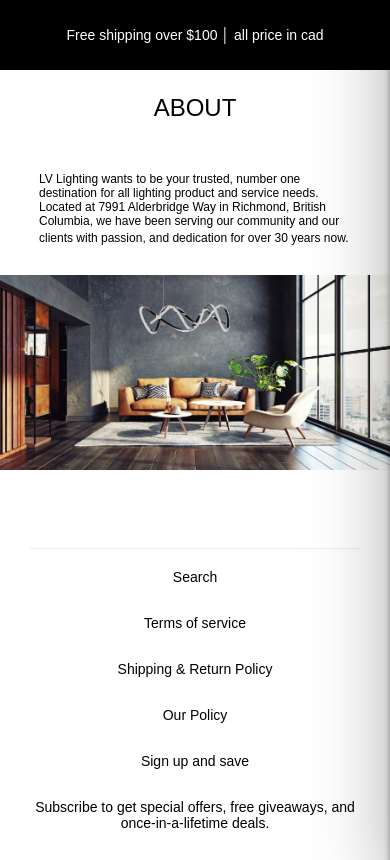
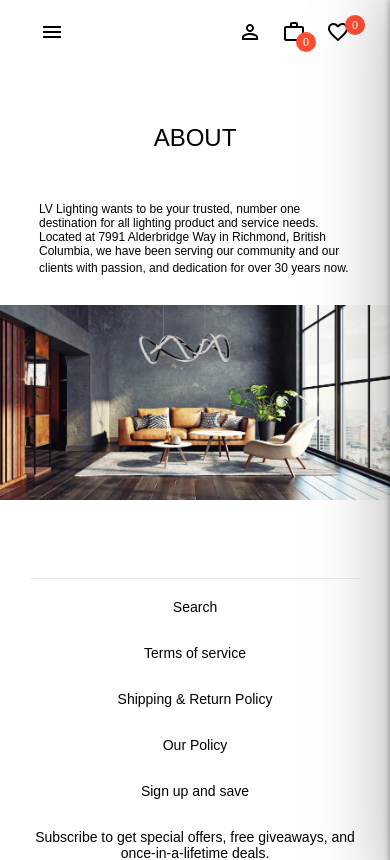
Before and after one commit to ahmedkhaled2030/Tesla-lighting, a Next.js app: page /about in a window 390 px wide. Shown: the top 860 px of the page. Built offline with nearby package versions, Linux system fonts and the light colour scheme.

Commit message:
navbar Design Responsive

```diff
--- a/components/Layout.js
+++ b/components/Layout.js
@@ -9,8 +9,8 @@
 
   return (
     <>
-            <PromoSlider />
-      {/* <Navbar cartOpen ={cartOpen}  setCartOpen={setCartOpen}  setCloseWishList ={setCloseWishList} searchOpen={searchOpen}  setSearchOpen={setSearchOpen} /> */}
+            {/* <PromoSlider /> */}
+      <Navbar cartOpen ={cartOpen}  setCartOpen={setCartOpen}  setCloseWishList ={setCloseWishList} searchOpen={searchOpen}  setSearchOpen={setSearchOpen} />
           {children }
           <Footer />
     </>
--- a/components/Navbar.jsx
+++ b/components/Navbar.jsx
@@ -5,32 +5,89 @@
   PersonOutlineOutlined,
   WorkOutlineOutlined,
   FavoriteBorderOutlined,
+  Menu,
 } from "@mui/icons-material";
 import Cart from "./Cart";
-import { useState } from "react";
+import { useRef, useState } from "react";
 import primaryMenus from "../utils/navbar.json";
 import CategoriesNavbar from "./CategoriesNavbar";
 import { useSelector } from "react-redux";
 
-
-const Navbar = ({ setCloseWishList,setCartOpen ,setSearchOpen }) => {
-
+import Link from "next/link";
+const Navbar = ({ setCloseWishList, setCartOpen, setSearchOpen }) => {
   const { menus } = primaryMenus;
+  const [menuOpened, setMenuOpened] = useState(false);
+  const menuRef = useRef();
   // console.log(menus , "menus");
   const [status, setStatus] = useState(false);
   const quantity = useSelector((state) => state.cart.quantity);
   return (
-    <div className={`xPaddings ${styles.container}`}>
+    <div className={styles.container}>
+      <div className={styles.mobileWrapper}>
+        <div
+          className={`${styles.listWrapper}  ${
+            menuOpened ? styles.open : " "
+          } `}
+        >
+          <div className={`secondaryText ${styles.listItem}`}>HOME</div>
+          <div className={`secondaryText ${styles.listItem}`}>CATEGORIES</div>
+          <div className={`secondaryText ${styles.listItem}`}>ABOUT</div>
+          <div className={`secondaryText ${styles.listItem}`}>CONTACT</div>
+          <div className={`secondaryText ${styles.listItem}`}>PORTFOLIO</div>
+          <div className={`secondaryText ${styles.listItem}`}>FLYER</div>
+          <div className={`secondaryText ${styles.listItem}`}>LOGIN</div>
+        </div>
+        <div className={styles.left}>
+          <Menu onClick={() => setMenuOpened((prev) => !prev)} />
+        </div>
+
+        {/* <div className={styles.center}>
+          <Image
+            src="/img/logo.png"
+            alt=""
+            width="100"
+            height="100"
+            objectFit="contain"
+          />
+        </div> */}
+
+        <div className={styles.right}>
+          <div className={styles.iconWrapper}>
+            <PersonOutlineOutlined className={styles.icon} />
+          </div>
+          <div className={styles.iconWrapper} onClick={() => setCartOpen(true)}>
+            <WorkOutlineOutlined className={styles.icon} />
+
+            <span>{quantity}</span>
+          </div>
+
+          <div
+            className={styles.iconWrapper}
+            onClick={() => setCloseWishList(false)}
+          >
+            <FavoriteBorderOutlined className={styles.icon} />
+            <span>0</span>
+          </div>
+        </div>
+      </div>
       <div className={styles.wrapper}>
         <div className={styles.item} onClick={() => setSearchOpen(true)}>
-        <Search className={styles.icon}  />
+          <Search className={styles.icon} />
         </div>
         <div className={styles.item}>
           <ul className={styles.listWrapper}>
             <li className={`secondaryText ${styles.listItem}`}>HOME</li>
             <li className={`secondaryText ${styles.listItem}`}>CATEGORIES</li>
             <li className={`secondaryText ${styles.listItem}`}>ABOUT</li>
-          <Image src="/img/navbarLogo.png" alt="" width="800" height="800" objectFit="contain" />
+            <Link href={`/`} passHref>
+            <Image
+       src="/img/logo.png"
+              alt=""
+              width="200"
+              height="150"
+              objectFit="contain"
+              />
+              </Link>
             <li className={`secondaryText ${styles.listItem}`}>CONTACT</li>
             <li className={`secondaryText ${styles.listItem}`}>PORTFOLIO</li>
             <li className={`secondaryText ${styles.listItem}`}>FLYER</li>
@@ -40,20 +97,21 @@
           <div className={styles.iconWrapper}>
             <PersonOutlineOutlined className={styles.icon} />
           </div>
-          <div className={styles.iconWrapper} onClick={() => setCartOpen(true)} >
+          <div className={styles.iconWrapper} onClick={() => setCartOpen(true)}>
             <WorkOutlineOutlined className={styles.icon} />
 
             <span>{quantity}</span>
           </div>
 
-          <div className={styles.iconWrapper} onClick={() => setCloseWishList(false)}>
-
-          <FavoriteBorderOutlined className={styles.icon}  />
+          <div
+            className={styles.iconWrapper}
+            onClick={() => setCloseWishList(false)}
+          >
+            <FavoriteBorderOutlined className={styles.icon} />
             <span>0</span>
           </div>
         </div>
       </div>
-
     </div>
   );
 };
--- a/components/WishList.jsx
+++ b/components/WishList.jsx
@@ -28,19 +28,7 @@
       title: "Aged Brass and Black Rod with Adjustable Arch Arm Chandelier",
       price: "3,767.00",
     },
-    {
-      id: 4,
-      img: "/img/arrival4.png",
-      title: "Gold Leaf Leafy Bohemian Shade Wall Sconce",
-      price: "3,767.00",
-    },
-    {
-      id: 5,
-      img: "/img/arrival5.png",
-      title:
-        "Handcrafted Wallflower Frame with Opal Matte Glass Globe Pendant / Chandelier",
-      price: "3,767.00",
-    },
+
   ];
 
   return (
--- a/styles/Navbar.module.scss
+++ b/styles/Navbar.module.scss
@@ -1,5 +1,5 @@
 @import "./contants.scss";
-
+@import "./globals.scss";
 .container {
   height: 100px;
 
@@ -9,6 +9,9 @@
     justify-content: space-between;
     font-size: 18px;
     height: 100%;
+    @media (max-width: $sm), (max-width: $md) {
+      display: none;
+    }
     .item {
       flex: 1;
       display: flex;
@@ -39,6 +42,7 @@
     }
     > :nth-child(2) {
       flex: 4;
+
       .listWrapper {
         display: flex;
         list-style: none;
@@ -93,4 +97,91 @@
       }
     }
   }
+
+  .mobileWrapper {
+    display: none;
+    @media (max-width: $sm), (max-width: $md) {
+      display: block;
+      display: flex;
+      align-items: flex-start;
+      justify-content: space-between;
+      padding: 20px 40px;
+      position: relative;
+          .listWrapper {
+        position: absolute;
+        position: fixed;
+        z-index: 999;
+        gap: 2rem;
+        font-weight: 500;
+        flex-direction: column;
+        left: -1000px;
+        top: 3rem;
+        height:100vh;
+        width: 5%;
+        min-width: 12rem;
+        background: white;
+overflow: hidden;
+        display: flex;
+        border-radius: 10px;
+        transition: all 200ms ease;
+        align-items: center;
+        padding: 3rem;
+        justify-content: flex-start;
+        box-shadow: 0px 4px 4px rgba(0, 0, 0, 0.5);
+
+        .listItem{
+          color: black;
+          width: 100%;
+
+        }
+      }
+      .open{
+        left:0
+      }
+
+      .left {
+      }
+      .right {
+        display: flex;
+        align-items: flex-start;
+        justify-content: space-between;
+        gap: 20px;
+        > :nth-child(2) {
+          position: relative;
+
+          span {
+            position: absolute;
+            background-color: #ff4f33;
+            width: 20px;
+            height: 20px;
+            display: flex;
+            justify-content: center;
+            align-items: center;
+            font-size: 12px;
+            color: white;
+            bottom: -4px;
+            right: -10px;
+            border-radius: 50%;
+          }
+        }
+        > :nth-child(3) {
+          position: relative;
+          span {
+            position: absolute;
+            background-color: #ff4f33;
+            width: 20px;
+            height: 20px;
+            display: flex;
+            justify-content: center;
+            align-items: center;
+            font-size: 12px;
+            color: white;
+            top: -5px;
+            right: -15px;
+            border-radius: 50%;
+          }
+        }
+      }
+    }
+  }
 }
--- a/styles/Product.module.scss
+++ b/styles/Product.module.scss
@@ -464,7 +464,7 @@
 
 .selected {
   border: 2px solid black;
-  z-index: 555;
+  z-index: 333;
   @media (max-width: $sm), (max-width: $md) {
     border: none;
   }
```
Also changed, not shown: public/img/logo.png (added). Lines whose indentation alone changed are shown as unchanged.
